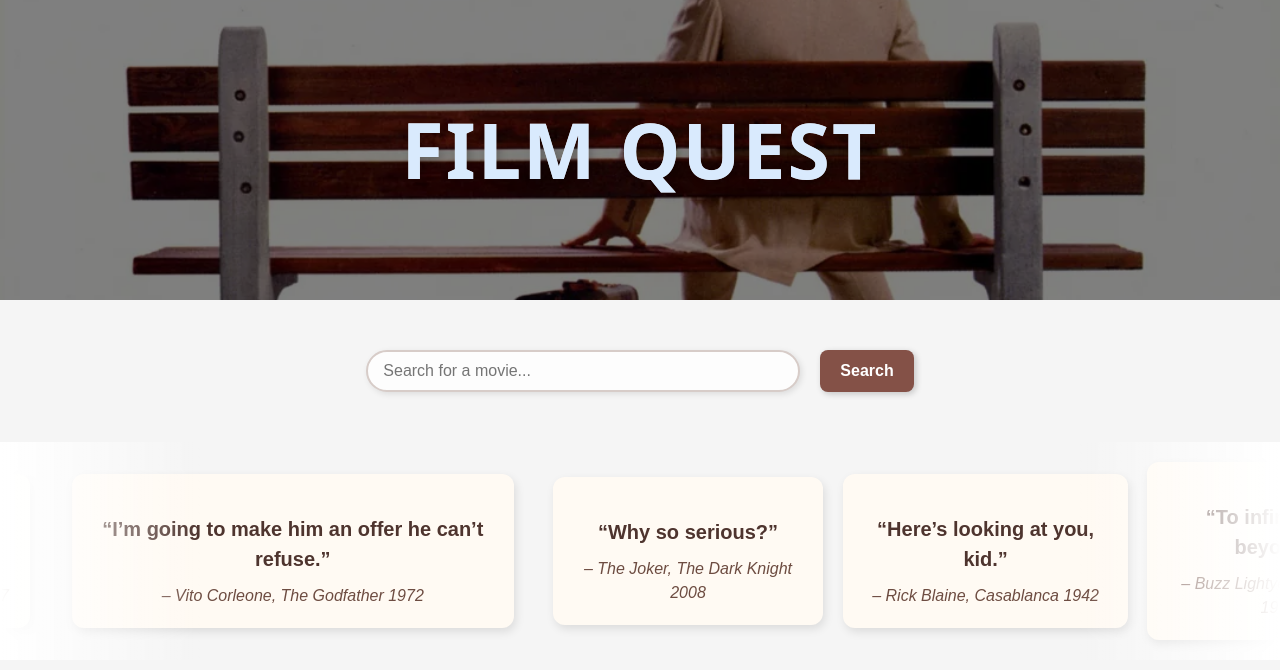
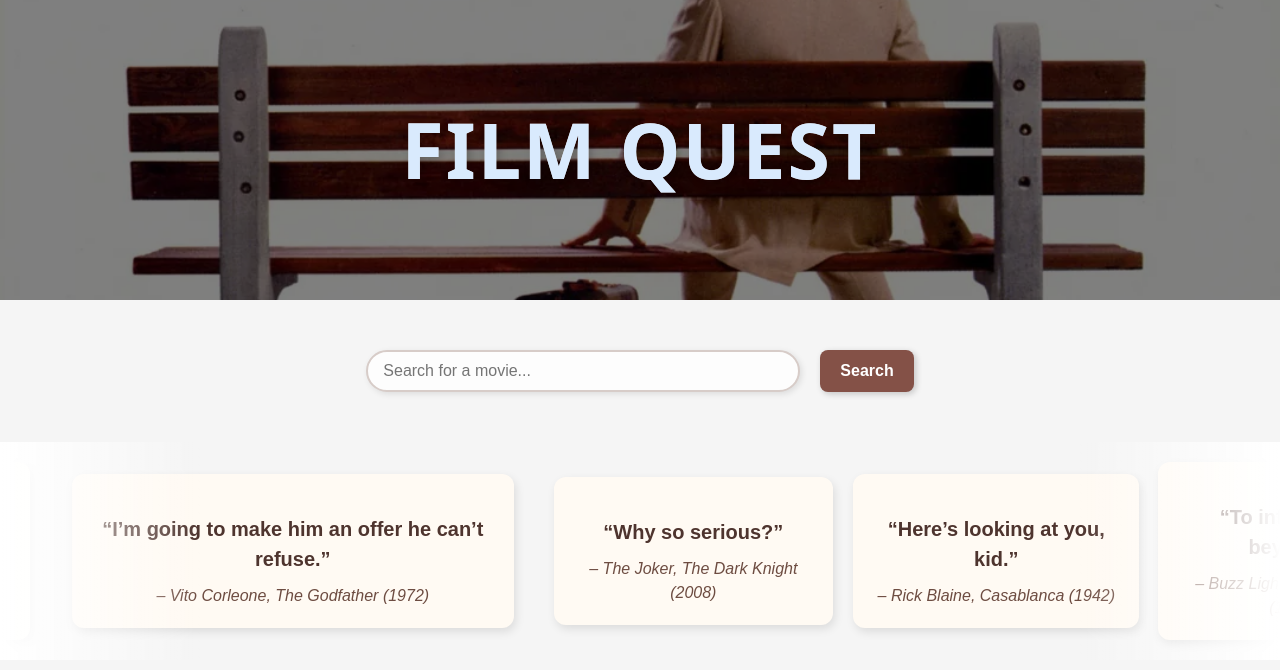
Before and after one commit to deja-v/film-quest, a React (Vite) app: page / in a window 1280 px wide. Shown: the top 670 px of the page. Built offline with nearby package versions, Linux system fonts and the light colour scheme; a web font is replaced by a local one.

Commit message:
added more quotes

```diff
--- a/src/components/customMarquee.jsx
+++ b/src/components/customMarquee.jsx
@@ -1,135 +1,15 @@
 import React from "react";
 import Marquee from "react-fast-marquee";
+import { quotes } from "./quotes";
 export default function CustomMarquee(){
-    const quotes = [ {
-        quote: "May the Force be with you.",
-        character: "Obi-Wan Kenobi",
-        movie: "Star Wars",
-        year: 1977
-      },
-      {
-        quote: "I’m going to make him an offer he can’t refuse.",
-        character: "Vito Corleone",
-        movie: "The Godfather",
-        year: 1972
-      },
-      {
-        quote: "Why so serious?",
-        character: "The Joker",
-        movie: "The Dark Knight",
-        year: 2008
-      },
-      {
-        quote: "Here’s looking at you, kid.",
-        character: "Rick Blaine",
-        movie: "Casablanca",
-        year: 1942
-      },
-      {
-        quote: "To infinity and beyond!",
-        character: "Buzz Lightyear",
-        movie: "Toy Story",
-        year: 1995
-      },
-      {
-        quote: "Keep your friends close, but your enemies closer.",
-        character: "Michael Corleone",
-        movie: "The Godfather Part II",
-        year: 1974
-      },
-      {
-        quote: "Life is like a box of chocolates. You never know what you’re gonna get.",
-        character: "Forrest Gump",
-        movie: "Forrest Gump",
-        year: 1994
-      },
-      {
-        quote: "Say hello to my little friend!",
-        character: "Tony Montana",
-        movie: "Scarface",
-        year: 1983
-      },
-      {
-        quote: "I’ll be back.",
-        character: "Terminator",
-        movie: "The Terminator",
-        year: 1984
-      },
-      {
-        quote: "It’s not who I am underneath, but what I do that defines me.",
-        character: "Batman",
-        movie: "Batman Begins",
-        year: 2005
-      },
-      {
-        quote: "You can’t handle the truth!",
-        character: "Col. Jessup",
-        movie: "A Few Good Men",
-        year: 1992
-      },
-      {
-        quote: "After all, tomorrow is another day!",
-        character: "Scarlett O'Hara",
-        movie: "Gone with the Wind",
-        year: 1939
-      },
-      {
-        quote: "With great power comes great responsibility.",
-        character: "Uncle Ben",
-        movie: "Spider-Man",
-        year: 2002
-      },
-      {
-        quote: "Houston, we have a problem.",
-        character: "Jim Lovell",
-        movie: "Apollo 13",
-        year: 1995
-      },
-      {
-        quote: "Carpe diem. Seize the day, boys.",
-        character: "John Keating",
-        movie: "Dead Poets Society",
-        year: 1989
-      },
-      {
-        quote: "I’m the king of the world!",
-        character: "Jack Dawson",
-        movie: "Titanic",
-        year: 1997
-      },
-      {
-        quote: "You talking to me?",
-        character: "Travis Bickle",
-        movie: "Taxi Driver",
-        year: 1976
-      },
-      {
-        quote: "I see dead people.",
-        character: "Cole Sear",
-        movie: "The Sixth Sense",
-        year: 1999
-      },
-      {
-        quote: "Every man dies, not every man really lives.",
-        character: "William Wallace",
-        movie: "Braveheart",
-        year: 1995
-      },
-      {
-        quote: "Frankly, my dear, I don’t give a damn.",
-        character: "Rhett Butler",
-        movie: "Gone with the Wind",
-        year: 1939
-      }]
-
       const quoteElement = quotes.map((quote)=>(
         <div class="quote-card">
                 <p class="quote-text">“{quote.quote}”</p>
-                <span class="quote-source">– {quote.character}, {quote.movie} {quote.year}</span>
+                <span class="quote-source">– {quote.character}, {quote.movie} ({quote.year})</span>
         </div>
       ))
     return (
-        <Marquee pauseOnHover={true} gradient={true}>
+        <Marquee gradient={true}>
             {quoteElement}
         </Marquee>
     )
--- /dev/null
+++ b/src/components/quotes.js
@@ -0,0 +1,41 @@
+export const quotes = [
+    { quote: "May the Force be with you.", character: "Obi-Wan Kenobi", movie: "Star Wars", year: 1977 },
+    { quote: "I’m going to make him an offer he can’t refuse.", character: "Vito Corleone", movie: "The Godfather", year: 1972 },
+    { quote: "Why so serious?", character: "The Joker", movie: "The Dark Knight", year: 2008 },
+    { quote: "Here’s looking at you, kid.", character: "Rick Blaine", movie: "Casablanca", year: 1942 },
+    { quote: "To infinity and beyond!", character: "Buzz Lightyear", movie: "Toy Story", year: 1995 },
+    { quote: "Keep your friends close, but your enemies closer.", character: "Michael Corleone", movie: "The Godfather Part II", year: 1974 },
+    { quote: "Life is like a box of chocolates. You never know what you’re gonna get.", character: "Forrest Gump", movie: "Forrest Gump", year: 1994 },
+    { quote: "Say hello to my little friend!", character: "Tony Montana", movie: "Scarface", year: 1983 },
+    { quote: "I’ll be back.", character: "Terminator", movie: "The Terminator", year: 1984 },
+    { quote: "It’s not who I am underneath, but what I do that defines me.", character: "Batman", movie: "Batman Begins", year: 2005 },
+    { quote: "You can’t handle the truth!", character: "Col. Jessup", movie: "A Few Good Men", year: 1992 },
+    { quote: "After all, tomorrow is another day!", character: "Scarlett O'Hara", movie: "Gone with the Wind", year: 1939 },
+    { quote: "With great power comes great responsibility.", character: "Uncle Ben", movie: "Spider-Man", year: 2002 },
+    { quote: "Houston, we have a problem.", character: "Jim Lovell", movie: "Apollo 13", year: 1995 },
+    { quote: "Carpe diem. Seize the day, boys.", character: "John Keating", movie: "Dead Poets Society", year: 1989 },
+    { quote: "I’m the king of the world!", character: "Jack Dawson", movie: "Titanic", year: 1997 },
+    { quote: "You talking to me?", character: "Travis Bickle", movie: "Taxi Driver", year: 1976 },
+    { quote: "I see dead people.", character: "Cole Sear", movie: "The Sixth Sense", year: 1999 },
+    { quote: "Every man dies, not every man really lives.", character: "William Wallace", movie: "Braveheart", year: 1995 },
+    { quote: "Frankly, my dear, I don’t give a damn.", character: "Rhett Butler", movie: "Gone with the Wind", year: 1939 },
+    { quote: "You’re gonna need a bigger boat.", character: "Brody", movie: "Jaws", year: 1975 },
+    { quote: "I am your father.", character: "Darth Vader", movie: "Star Wars: The Empire Strikes Back", year: 1980 },
+    { quote: "E.T. phone home.", character: "E.T.", movie: "E.T. the Extra-Terrestrial", year: 1982 },
+    { quote: "Show me the money!", character: "Rod Tidwell", movie: "Jerry Maguire", year: 1996 },
+    { quote: "Bond. James Bond.", character: "James Bond", movie: "Dr. No", year: 1962 },
+    { quote: "I’ll have what she’s having.", character: "Customer", movie: "When Harry Met Sally...", year: 1989 },
+    { quote: "There's no place like home.", character: "Dorothy", movie: "The Wizard of Oz", year: 1939 },
+    { quote: "I feel the need... the need for speed!", character: "Maverick", movie: "Top Gun", year: 1986 },
+    { quote: "My precious.", character: "Gollum", movie: "The Lord of the Rings: The Two Towers", year: 2002 },
+    { quote: "They may take our lives, but they’ll never take our freedom!", character: "William Wallace", movie: "Braveheart", year: 1995 },
+    { quote: "Hasta la vista, baby.", character: "Terminator", movie: "Terminator 2: Judgment Day", year: 1991 },
+    { quote: "Just keep swimming.", character: "Dory", movie: "Finding Nemo", year: 2003 },
+    { quote: "I’m the king of the world!", character: "Jack Dawson", movie: "Titanic", year: 1997 },
+    { quote: "Magic Mirror on the wall, who is the fairest one of all?", character: "Queen", movie: "Snow White and the Seven Dwarfs", year: 1937 },
+    { quote: "It’s alive! It’s alive!", character: "Dr. Frankenstein", movie: "Frankenstein", year: 1931 },
+    { quote: "You had me at ‘hello.’", character: "Dorothy Boyd", movie: "Jerry Maguire", year: 1996 },
+    { quote: "If you build it, he will come.", character: "Voice", movie: "Field of Dreams", year: 1989 },
+    { quote: "I am Groot.", character: "Groot", movie: "Guardians of the Galaxy", year: 2014 },
+    { quote: "Here’s Johnny!", character: "Jack Torrance", movie: "The Shining", year: 1980 }
+  ];
```
